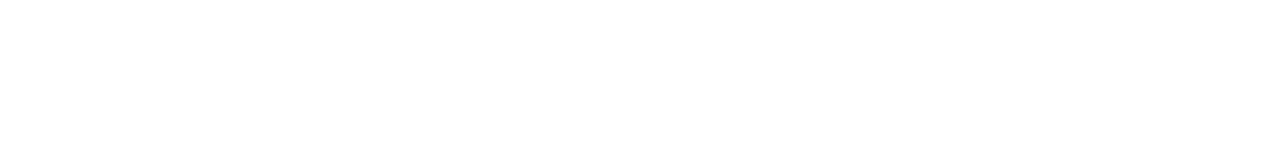
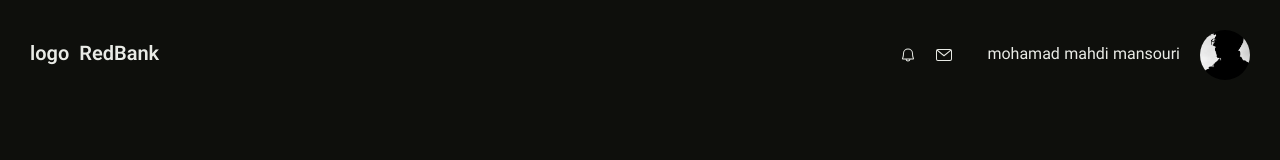
Before and after one commit to Emarnghni/RedBank, a plain HTML site: page index.html in a window 1280 px wide. Drawn offline with Linux system fonts and the light colour scheme.

Commit message:
added Vazirmatn font and finished the header

```diff
--- /dev/null
+++ b/assets/fontface/Vazirmatn-font-face.css
@@ -0,0 +1,72 @@
+/* Generated by script */
+@font-face {
+  font-family: Vazirmatn;
+  src: url('./Vazirmatn-Thin.woff2') format('woff2');
+  font-weight: 100;
+  font-style: normal;
+  font-display: swap;
+}
+
+@font-face {
+  font-family: Vazirmatn;
+  src: url('./Vazirmatn-ExtraLight.woff2') format('woff2');
+  font-weight: 200;
+  font-style: normal;
+  font-display: swap;
+}
+
+@font-face {
+  font-family: Vazirmatn;
+  src: url('./Vazirmatn-Light.woff2') format('woff2');
+  font-weight: 300;
+  font-style: normal;
+  font-display: swap;
+}
+
+@font-face {
+  font-family: Vazirmatn;
+  src: url('./Vazirmatn-Regular.woff2') format('woff2');
+  font-weight: 400;
+  font-style: normal;
+  font-display: swap;
+}
+
+@font-face {
+  font-family: Vazirmatn;
+  src: url('./Vazirmatn-Medium.woff2') format('woff2');
+  font-weight: 500;
+  font-style: normal;
+  font-display: swap;
+}
+
+@font-face {
+  font-family: Vazirmatn;
+  src: url('./Vazirmatn-SemiBold.woff2') format('woff2');
+  font-weight: 600;
+  font-style: normal;
+  font-display: swap;
+}
+
+@font-face {
+  font-family: Vazirmatn;
+  src: url('./Vazirmatn-Bold.woff2') format('woff2');
+  font-weight: 700;
+  font-style: normal;
+  font-display: swap;
+}
+
+@font-face {
+  font-family: Vazirmatn;
+  src: url('./Vazirmatn-ExtraBold.woff2') format('woff2');
+  font-weight: 800;
+  font-style: normal;
+  font-display: swap;
+}
+
+@font-face {
+  font-family: Vazirmatn;
+  src: url('./Vazirmatn-Black.woff2') format('woff2');
+  font-weight: 900;
+  font-style: normal;
+  font-display: swap;
+}
--- a/index.html
+++ b/index.html
@@ -4,10 +4,49 @@
     <meta charset="UTF-8" />
     <meta name="viewport" content="width=device-width, initial-scale=1.0" />
     <title>Banking</title>
+    <link rel="stylesheet" href="./assets/fontface/Vazirmatn-font-face.css" />
     <link rel="stylesheet" href="style.css" />
   </head>
   <body>
-
+    <div class="container">
+      <header>
+        <div class="header-left">
+          <div>logo</div>
+          RedBank
+        </div>
+        <div class="header-right">
+          <div class="icon-container">
+            <svg
+              xmlns="http://www.w3.org/2000/svg"
+              width="1em"
+              height="1em"
+              viewBox="0 0 256 256"
+            >
+              <path
+                fill="currentColor"
+                d="M221.8 175.94c-5.55-9.56-13.8-36.61-13.8-71.94a80 80 0 1 0-160 0c0 35.34-8.26 62.38-13.81 71.94A16 16 0 0 0 48 200h40.81a40 40 0 0 0 78.38 0H208a16 16 0 0 0 13.8-24.06M128 216a24 24 0 0 1-22.62-16h45.24A24 24 0 0 1 128 216m-80-32c7.7-13.24 16-43.92 16-80a64 64 0 1 1 128 0c0 36.05 8.28 66.73 16 80Z"
+              />
+            </svg>
+            <svg
+              xmlns="http://www.w3.org/2000/svg"
+              width="1em"
+              height="1em"
+              viewBox="0 0 16 16"
+            >
+              <path
+                fill="currentColor"
+                fill-rule="evenodd"
+                d="M14.95 3.684L8.637 8.912a1 1 0 0 1-1.276 0l-6.31-5.228A1 1 0 0 0 1 4v8a1 1 0 0 0 1 1h12a1 1 0 0 0 1-1V4a1 1 0 0 0-.05-.316M2 2h12a2 2 0 0 1 2 2v8a2 2 0 0 1-2 2H2a2 2 0 0 1-2-2V4a2 2 0 0 1 2-2m-.21 1l5.576 4.603a1 1 0 0 0 1.27.003L14.268 3z"
+              />
+            </svg>
+          </div>
+          <div class="profile-name">
+            mohamad mahdi mansouri
+            <div class="profile"></div>
+          </div>
+        </div>
+      </header>
+    </div>
     <script src="./script.js"></script>
   </body>
 </html>
--- a/style.css
+++ b/style.css
@@ -0,0 +1,56 @@
+:root {
+    --text: #e9ebe6;
+    --background: #0e0f0c;
+    --primary: #bcc3b3;
+    --secondary: #444a56;
+    --accent: #837390;
+}
+
+* {
+    padding: 0;
+    margin: 0;
+    color: var(--text);
+    font-family: Vazirmatn;
+}
+
+.container {
+    background-color: var(--background);
+    height: 100vh;
+    padding: 30px;
+}
+
+header {
+    display: flex;
+    justify-content: space-between;
+}
+
+.header-right,
+.profile-name,
+.icon-container,
+.header-left {
+    display: flex;
+    align-items: center;
+    gap: 20px;
+}
+
+.header-left {
+    gap: 10px;
+    font-size: 20px;
+    font-weight: 600;
+}
+
+.header-right {
+    gap: 35px;
+}
+
+.profile-name {
+    font-size: 16px;
+}
+
+.profile {
+    width: 50px;
+    height: 50px;
+    background-color: var(--primary);
+    border-radius: 50%;
+    background: url("./assets/images/profile.jfif") center/cover
+}
```
Also changed, not shown: assets/fontface/Vazirmatn-Black.woff2 (added), assets/fontface/Vazirmatn-Bold.woff2 (added), assets/fontface/Vazirmatn-ExtraBold.woff2 (added), assets/fontface/Vazirmatn-ExtraLight.woff2 (added), assets/fontface/Vazirmatn-Light.woff2 (added), assets/fontface/Vazirmatn-Medium.woff2 (added), assets/fontface/Vazirmatn-Regular.woff2 (added), assets/fontface/Vazirmatn-SemiBold.woff2 (added), assets/fontface/Vazirmatn-Thin.woff2 (added), assets/fontface/Vazirmatn[wght].woff2 (added), assets/images/profile.jfif (added).
